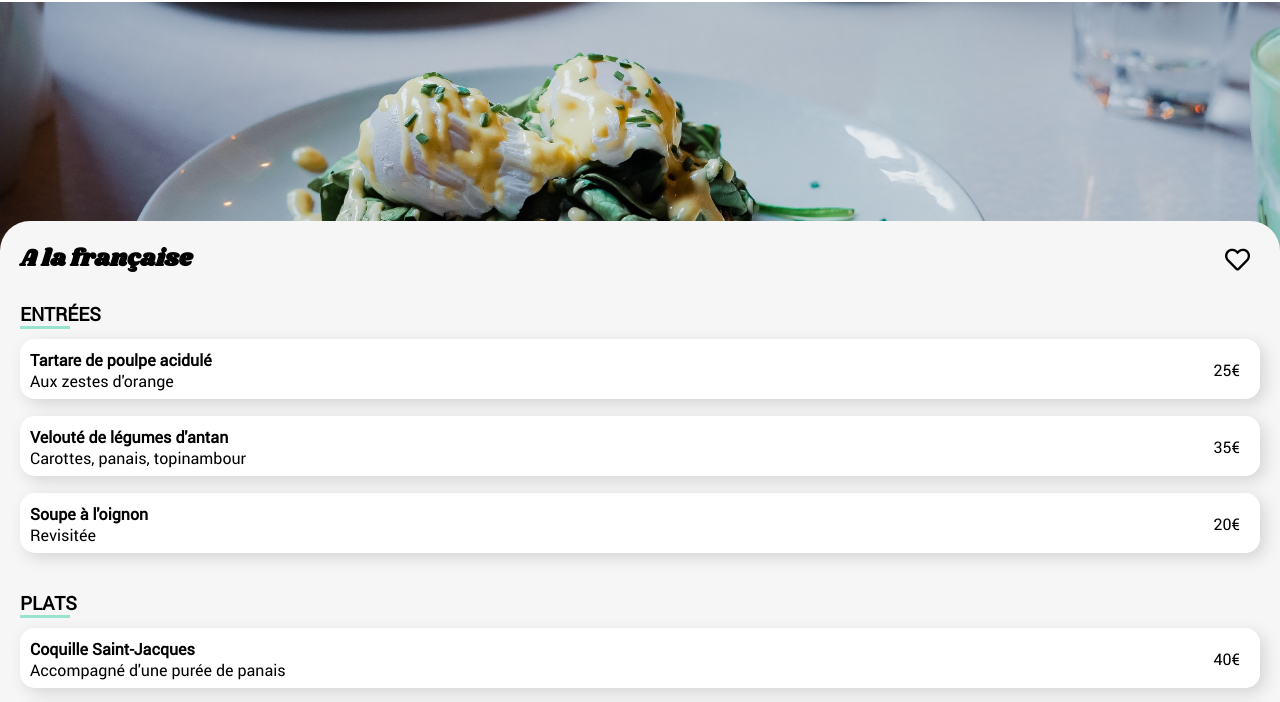
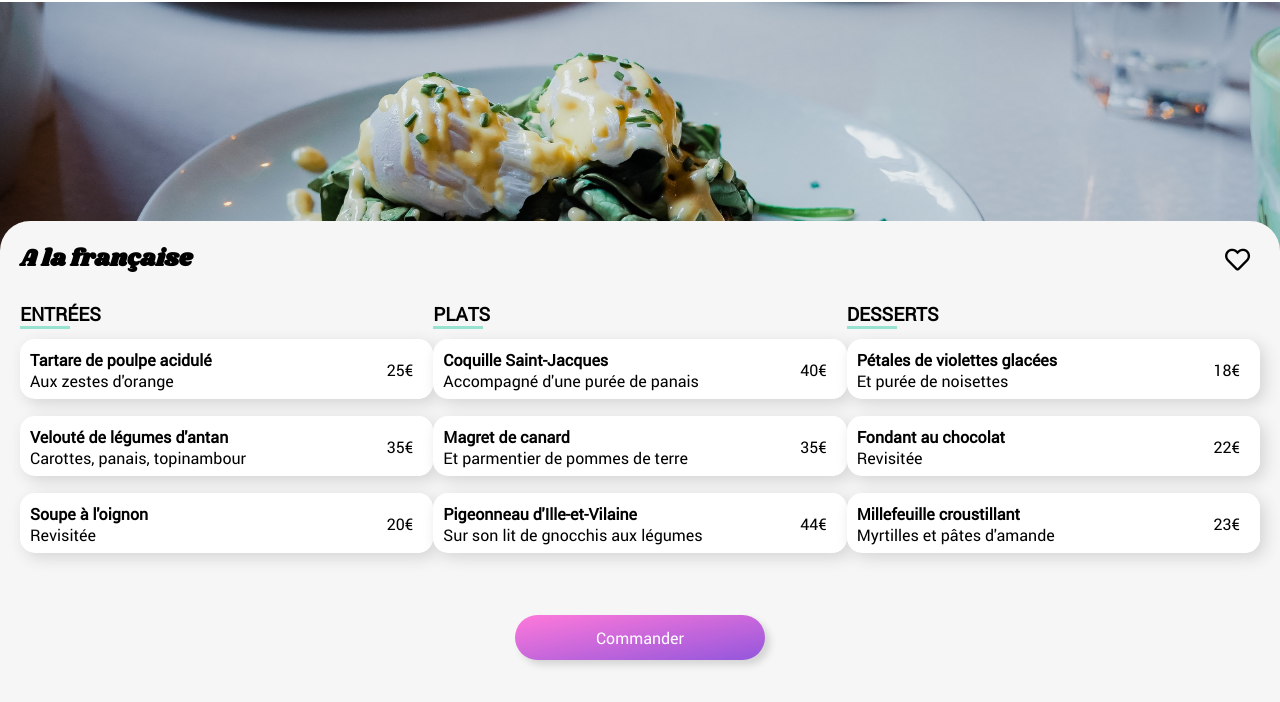
Before and after one commit to Elaudie/ElodieRie_3_09052021, a website: page Pages_resto/alafrancaise.html in a window 1280 px wide. Shown: the part 66-768 px from the top of the page. Drawn offline with nearby package versions, Linux system fonts and the light colour scheme; files that its build step writes are made by us from their sources.

Commit message:
correction pages menu pour responsive

```diff
--- a/Pages_resto/alafrancaise.html
+++ b/Pages_resto/alafrancaise.html
@@ -33,6 +33,7 @@
                     <h2>A la française</h2>
                 </div>
                 <div class="element__carte">
+                    <div class="carte--responsive">
                     <div class="carte__bloc">
                         <h3>ENTRÉES</h3>
                         <div class="carte__container">
@@ -138,6 +139,7 @@
                             </div>
                         </div>
                     </div>
+                    </div>
                     <div class="commander">
                             <a href="#">Commander</a>
                     </div>
```
Also changed, not shown: Pages_resto/lanoteenchantee.html (+2 -0 lines), Pages_resto/ledelicedessens.html (+2 -1 lines).
